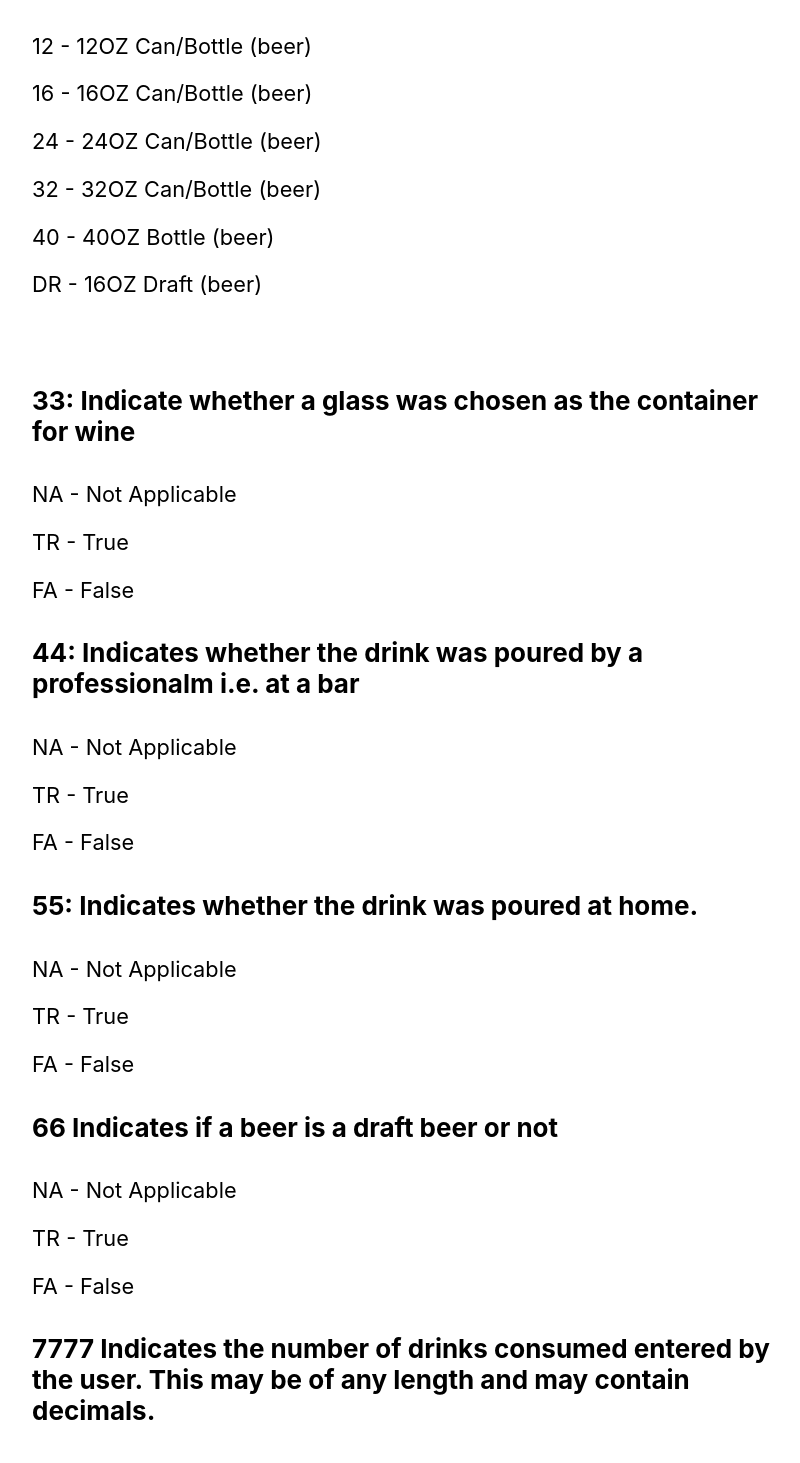
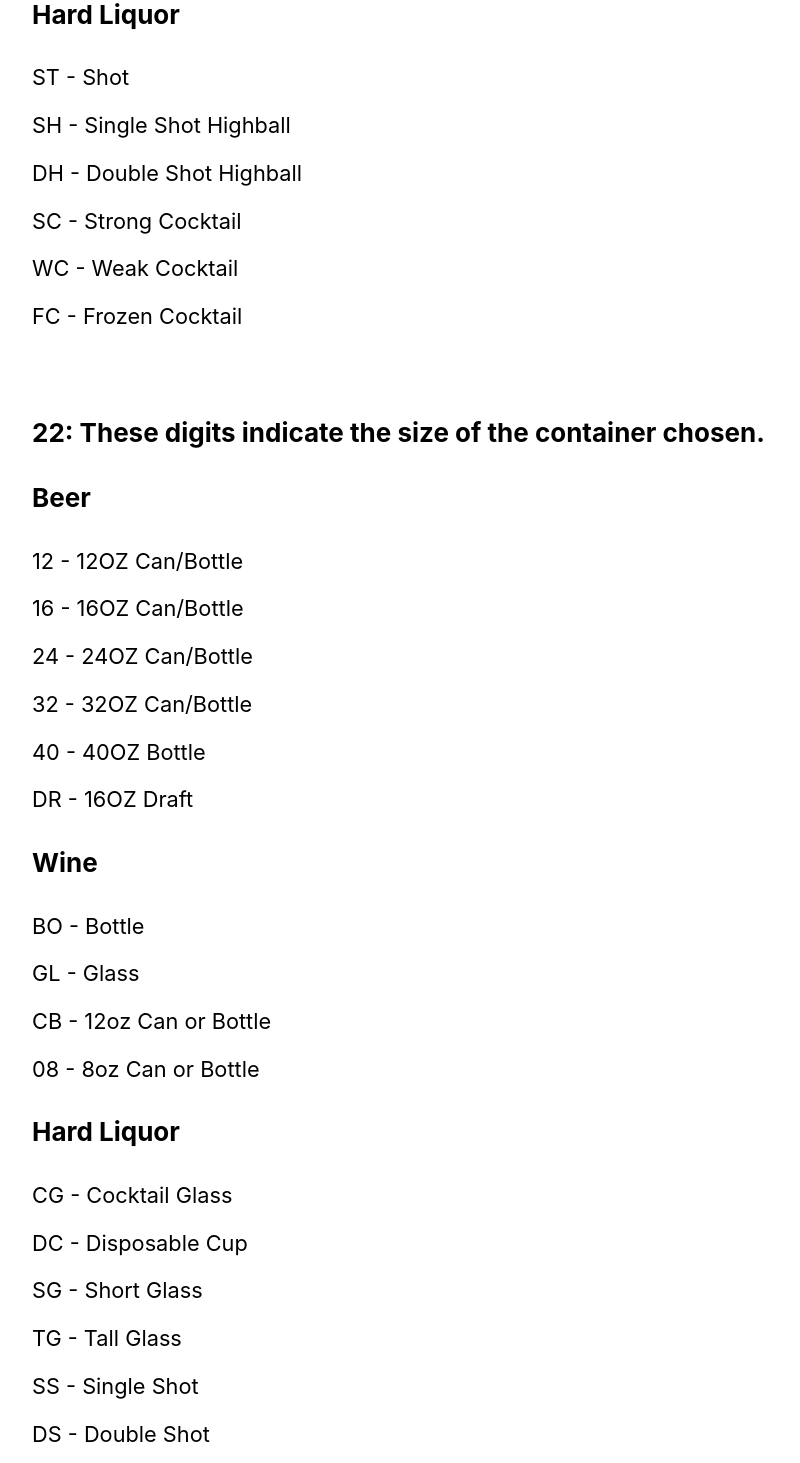
Before and after one commit to TLBdev/alcoholcontentcalculator, a React (Create React App) app: page /info in a window 1280 px wide. Shown: the part 1067-2530 px from the top of the page, without its empty margins (224-1024 px from the left). Built offline with nearby package versions, Linux system fonts and the light colour scheme.

Commit message:
display bugs resolved, info for codes updated

```diff
--- a/src/components/HardLiquor.js
+++ b/src/components/HardLiquor.js
@@ -1,4 +1,5 @@
 import React from 'react'
+import '../App.css';
 import DrinkType from './liquorComponents/drinkType'
 import Container from './liquorComponents/Container'
 import Amount from './liquorComponents/Amount'
--- a/src/components/Info.js
+++ b/src/components/Info.js
@@ -1,5 +1,5 @@
 import React from 'react'
-
+import '../App.css';
 import Math from './infoComponents/Math'
 import Limitations from './infoComponents/Limitations'
 import Citations from './infoComponents/Citations'
@@ -7,13 +7,14 @@ import CodeInfo from './infoComponents/CodeInfo'
 function Info() {
     return (
         <div className='infoCont'>
+            <section>
                 <h1>Additional Information</h1>
                 <p>This App was created at the request of Arielle Deutsh, phd. with the purpose of providing a tool for better estimating standard drinks with a focus on ease-of-use. This tool was created and researched by Tony Burch. All numbers and math used in this app are based on the best information available to me and some sacrifices were made to maintian usability.</p>
                 <CodeInfo />
                 <Math />
                 <Limitations />
                 <Citations />
-
+            </section>
         </div>
     )
 }
--- a/src/components/Main.js
+++ b/src/components/Main.js
@@ -1,11 +1,12 @@
 import React from 'react'
-
+import '../App.css';
 
 function Info() {
     return (
         <div className='infoCont'>
-            <h1>Landing Stub</h1>
-
+            <section>
+                <h1>Landing Stub</h1>
+            </section>
         </div>
     )
 }
--- a/src/components/infoComponents/CodeInfo.js
+++ b/src/components/infoComponents/CodeInfo.js
@@ -7,6 +7,7 @@ export default function CodeInfo() {
             <h3>1122334455667777</h3>
             <br />
             <h4>11: These 2 digits indicate drink type chosen.</h4>
+            <h4>Beer</h4>
             <p>LD - Light Domestic Draft</p>
             <p>SD - Standard Domestic Draft </p>
             <p>DI - Domestic Ice </p>
@@ -14,15 +15,36 @@ export default function CodeInfo() {
             <p>AC - Average ABV Craft</p>
             <p>HC - High ABV Craft</p>
             <p>AM - Average Malt Liquor</p>
-            <p>HM - High ABV Malt Liquor  </p>
+            <p>HM - High ABV Malt Liquor</p>
+            <h4>Hard Liquor</h4>
+            <p>ST - Shot</p>
+            <p>SH - Single Shot Highball</p>
+            <p>DH - Double Shot Highball</p>
+            <p>SC - Strong Cocktail</p>
+            <p>WC - Weak Cocktail</p>
+            <p>FC - Frozen Cocktail</p>
             <br />
             <h4>22: These digits indicate the size of the container chosen. </h4>
-            <p>12 - 12OZ Can/Bottle (beer)</p>
-            <p>16 - 16OZ Can/Bottle (beer)</p>
-            <p>24 - 24OZ Can/Bottle (beer)</p>
-            <p>32 - 32OZ Can/Bottle (beer)</p>
-            <p>40 - 40OZ Bottle (beer)</p>
-            <p>DR - 16OZ Draft (beer)</p>
+            <h4>Beer</h4>
+            <p>12 - 12OZ Can/Bottle</p>
+            <p>16 - 16OZ Can/Bottle</p>
+            <p>24 - 24OZ Can/Bottle</p>
+            <p>32 - 32OZ Can/Bottle</p>
+            <p>40 - 40OZ Bottle</p>
+            <p>DR - 16OZ Draft</p>
+            <h4>Wine</h4>
+            <p>BO - Bottle</p>
+            <p>GL - Glass</p>
+            <p>CB - 12oz Can or Bottle</p>
+            <p>08 - 8oz Can or Bottle</p>
+            <p></p>
+            <h4>Hard Liquor</h4>
+            <p>CG - Cocktail Glass</p>
+            <p>DC - Disposable Cup</p>
+            <p>SG - Short Glass</p>
+            <p>TG - Tall Glass</p>
+            <p>SS - Single Shot</p>
+            <p>DS - Double Shot</p>
             <br />
             <h4>33: Indicate whether a glass was chosen as the container for wine</h4>
             <p>NA - Not Applicable</p>
--- a/src/components/infoComponents/Math.js
+++ b/src/components/infoComponents/Math.js
@@ -42,10 +42,16 @@ export default function Math() {
             <h4>Containers</h4>
             <p>Cocktail Specific Glass: 2.5oz (appears to be the average size for strong cocktails, not empirically tested)</p>
             <p>Disposable Plastic Cup: 16oz</p>
-            <p>Highball Glass: 14oz</p>
+            <p>Short Glass: 14oz</p>
             <p>Tall Glass: 16oz</p>
             <p>Standard Shot Glass: 1.5oz</p>
             <p>Tall/Double Shot Glass: 3oz</p>
+            <p>Highballs use a the value of single or double shot depending on selection.</p>
+            <h4>Alcohol Content</h4>
+            <p>Shots and Highballs: 40% </p>
+            <p>Strong Cocktail: 35%</p>
+            <p>Weak Cocktail: 13%</p>
+            <p>Frozen Cocktail: 8%</p>
         </div>
     )
 }
--- a/src/components/wineComponents/Container.js
+++ b/src/components/wineComponents/Container.js
@@ -34,7 +34,7 @@ function Container(props) {
                 <p>Glass</p>
                 <h4>{'>'}</h4>
             </div>
-            <div className="buttonDiv" code='12' id="12oz Can/Bottle" name="container" value='354.882' onClick={containerChange} >
+            <div className="buttonDiv" code='CB' id="12oz Can/Bottle" name="container" value='354.882' onClick={containerChange} >
                 <p>12oz Can/Bottle</p>
                 <h4>{'>'}</h4>
             </div>
```
Lines whose indentation alone changed are shown as unchanged.
